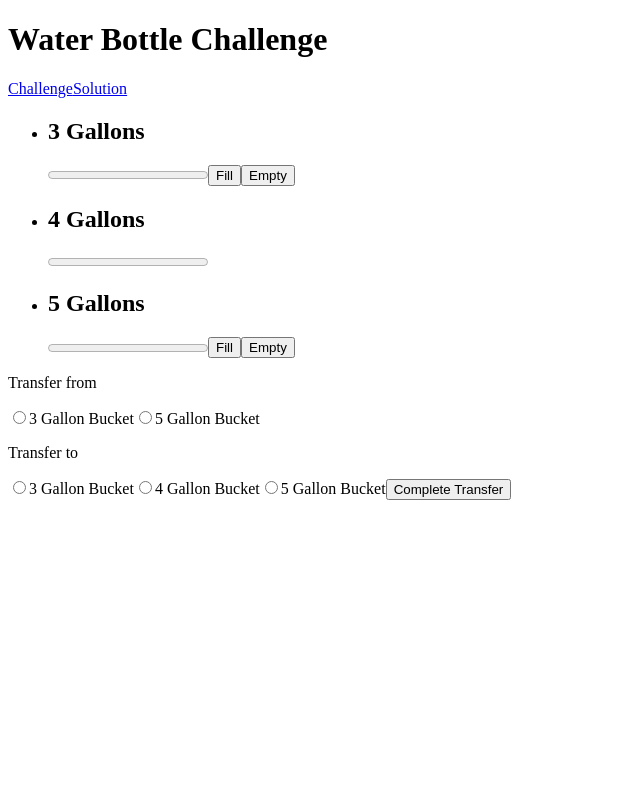
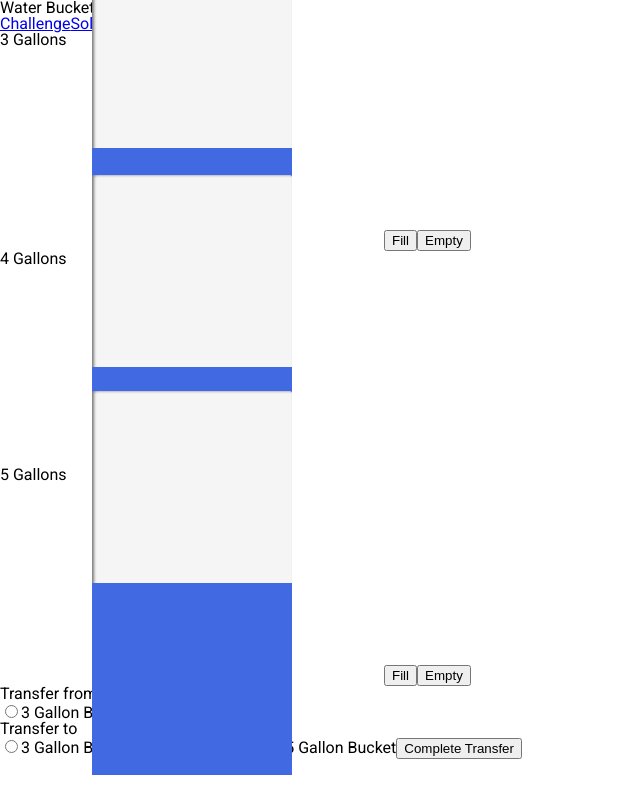
Before and after one commit to 27Nyappy/water-bottle, a React app: page / in a window 1280 px wide. Shown: the whole page, without its empty margins (0-640 px from the left). Built offline with nearby package versions, Linux system fonts and the light colour scheme.

Commit message:
little bit of css

```diff
--- a/src/components/Header.js
+++ b/src/components/Header.js
@@ -3,7 +3,7 @@ import { Link } from 'react-router-dom';
 
 const Header = () => (
   <header>
-    <h1>Water Bottle Challenge</h1>
+    <h1>Water Bucket Challenge</h1>
     <nav>
       <Link to="/">Challenge</Link>
       <Link to="/solution">Solution</Link>
--- /dev/null
+++ b/src/components/buckets/Bucket.css
@@ -0,0 +1,25 @@
+.Bucket[value] {
+  -webkit-appearance: none;
+  -moz-appearance: none;
+  appearance: none;
+  position: relative;
+  border: none;
+  height: 200px;
+  width: 30%;
+  transform: rotate(-90deg);
+  background-color: whiteSmoke;
+  color: royalblue;
+  border-radius: 3px;
+	box-shadow: 0 2px 3px rgba(0,0,0,.5) inset;
+}
+
+.Bucket[value]::-webkit-progress-value {
+  background-color: royalblue;
+}
+
+.Bucket[value]::-webkit-progress-bar {
+  background-color: whiteSmoke;
+  color: royalblue;
+	border-radius: 3px;
+	box-shadow: 0 2px 3px rgba(0,0,0,.5) inset;
+}
--- a/src/components/buckets/Bucket.js
+++ b/src/components/buckets/Bucket.js
@@ -1,9 +1,10 @@
 import React from 'react';
 import PropTypes from 'prop-types';
+import styles from './Bucket.css';
 
 const Bucket = ({ current, capacity }) => {
   return (
-    <progress value={current} max={capacity}></progress>
+    <progress className={styles.Bucket} value="5" max="10"></progress>
   );
 };
 
--- a/src/containers/Challenge.js
+++ b/src/containers/Challenge.js
@@ -1,4 +1,4 @@
-import React, { useReducer, useEffect } from 'react';
+import React, { useReducer } from 'react';
 import Buckets from '../components/buckets/Buckets';
 import TransferForm from '../components/buckets/TransferForm';
 
@@ -30,7 +30,7 @@ const Challenge = () => {
     console.log('fill');
   };
 
-  const handleEmpty = () => {
+  const handleEmpty = ({ target }) => {
     console.log('empty');
   };
 
--- a/src/index.html
+++ b/src/index.html
@@ -4,7 +4,7 @@
   <meta charset="UTF-8">
   <meta name="viewport" content="width=device-width, initial-scale=1.0">
   <meta http-equiv="X-UA-Compatible" content="ie=edge">
-  <title>My Webpack Stuff</title>
+  <title>Water Bucket Challenge</title>
 </head>
 <body>
 
--- a/src/index.js
+++ b/src/index.js
@@ -1,6 +1,7 @@
 import React from 'react';
 import { render } from 'react-dom';
 import App from './components/App';
+import './reset.css';
 
 render(
   <App />,
--- /dev/null
+++ b/src/reset.css
@@ -0,0 +1,57 @@
+/* http://meyerweb.com/eric/tools/css/reset/
+   v2.0 | 20110126
+   License: none (public domain)
+*/
+@import url('https://fonts.googleapis.com/css?family=Roboto:300,400,500&display=swap');
+
+html, body, div, span, applet, object, iframe,
+h1, h2, h3, h4, h5, h6, p, blockquote, pre,
+a, abbr, acronym, address, big, cite, code,
+del, dfn, em, img, ins, kbd, q, s, samp,
+small, strike, strong, sub, sup, tt, var,
+b, u, i, center,
+dl, dt, dd, ol, ul, li,
+fieldset, form, label, legend,
+table, caption, tbody, tfoot, thead, tr, th, td,
+article, aside, canvas, details, embed,
+figure, figcaption, footer, header, hgroup,
+menu, nav, output, ruby, section, summary,
+time, mark, audio, video {
+	margin: 0;
+	padding: 0;
+	font-size: 100%;
+	font: inherit;
+	vertical-align: baseline;
+}
+
+body {
+	font-family: 'Roboto', sans-serif;
+}
+/* HTML5 display-role reset for older browsers */
+article, aside, details, figcaption, figure,
+footer, header, hgroup, menu, nav, section {
+	display: block;
+}
+body {
+	line-height: 1;
+}
+div[name=landingPage] {
+  width: 100vw;
+	height: 100vh;
+}
+
+ol, ul {
+	list-style: none;
+}
+blockquote, q {
+	quotes: none;
+}
+blockquote:before, blockquote:after,
+q:before, q:after {
+	content: '';
+	content: none;
+}
+table {
+	border-collapse: collapse;
+	border-spacing: 0;
+}
```
